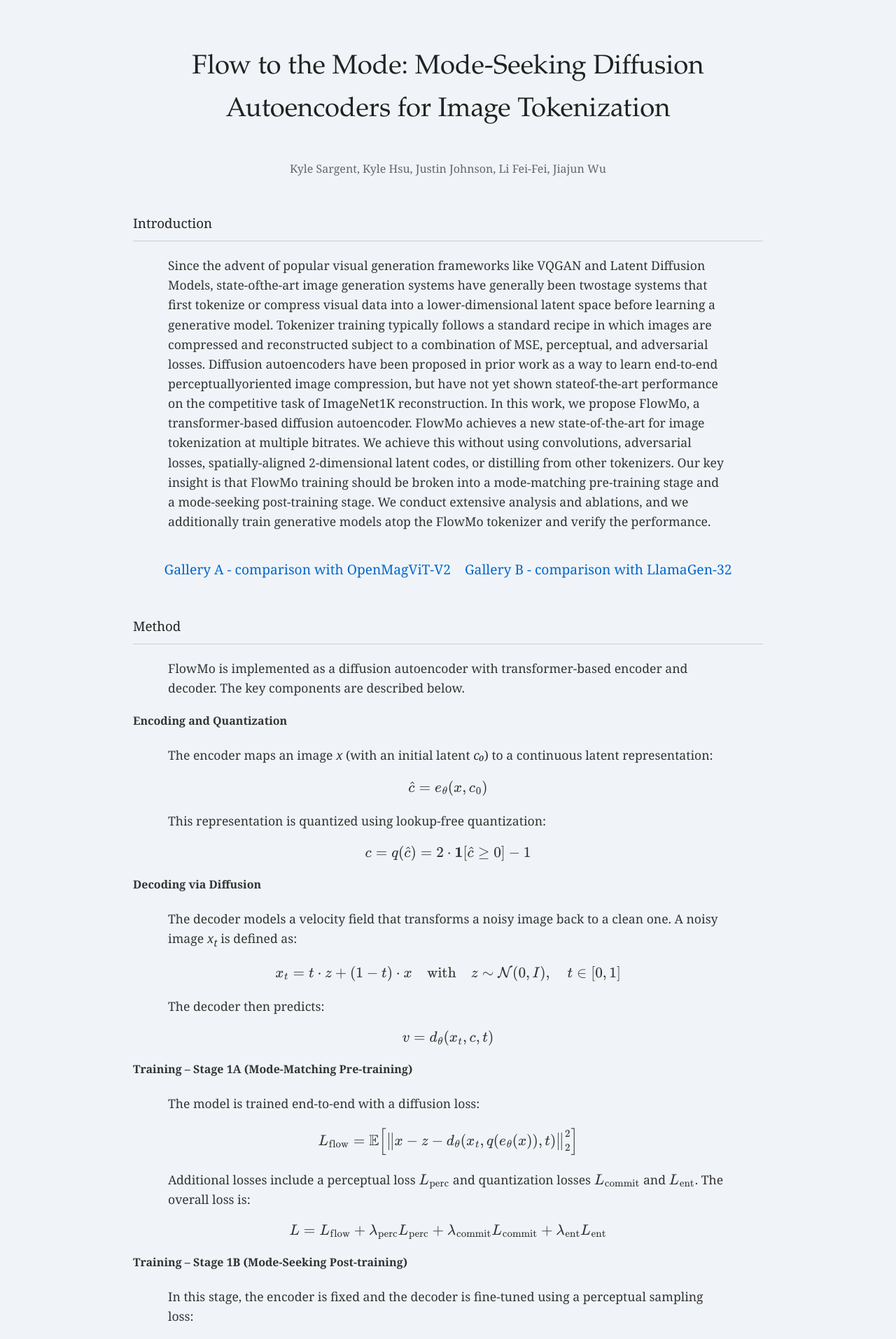
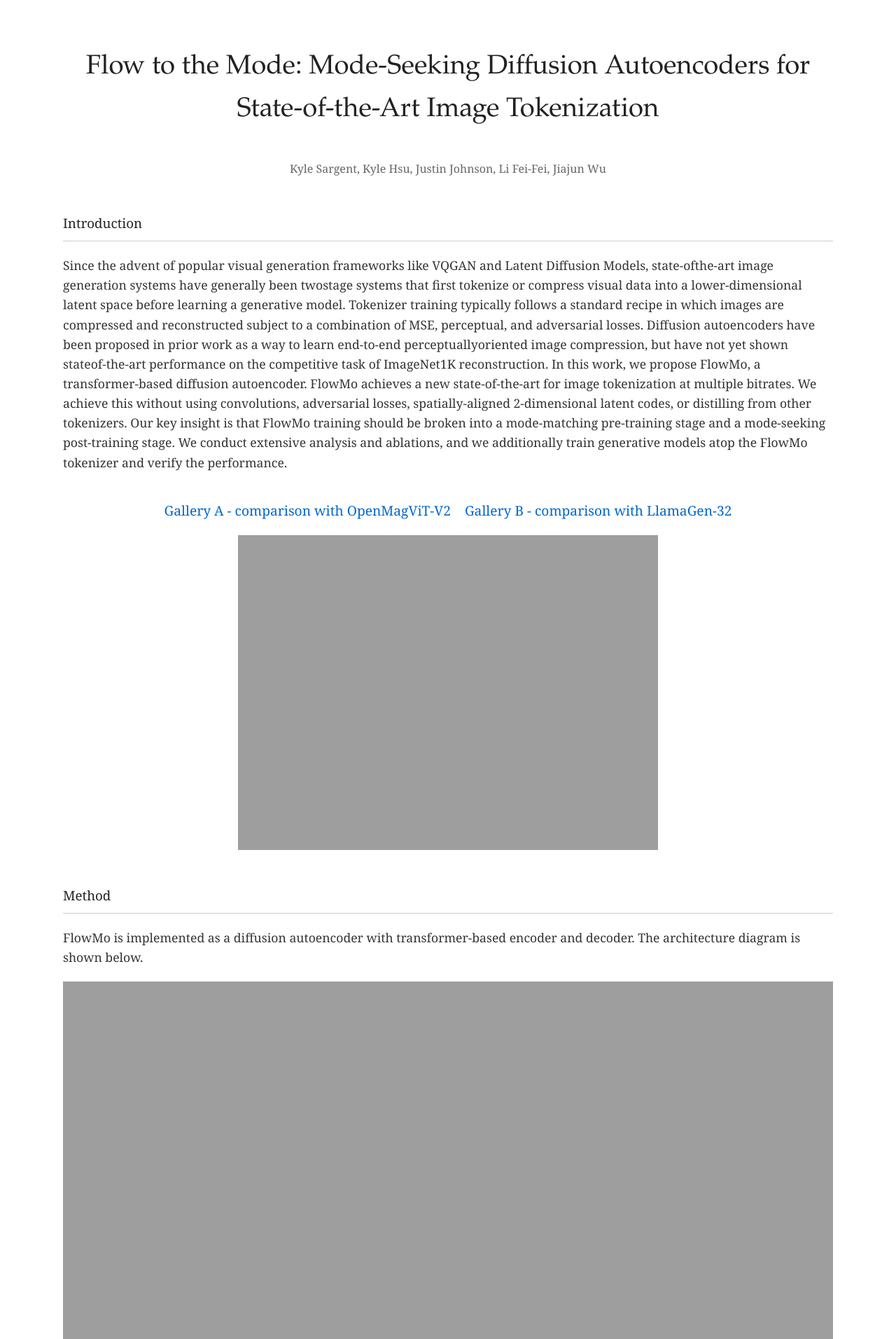
Before and after one commit to kylesargent/kylesargent.github.io, a Jekyll site: the page flowmo.html, which Jekyll copies as it is, in a window 1280 px wide. Shown: the top 1914 px of the page at 70% size. Built offline with Jekyll 4.4.1, drawn with Linux system fonts in a browser that asks for light colours; some of the changed text lies outside the part shown.

Commit message:
more stuff

```diff
--- a/flowmo.html
+++ b/flowmo.html
@@ -2,15 +2,16 @@
 <html lang="en">
 <head>
   <meta charset="utf-8">
-  <title>Flow to the Mode: Mode-Seeking Diffusion Autoencoders for Image Tokenization</title>
+  <title>Flow to the Mode: Mode-Seeking Diffusion Autoencoders
+    for State-of-the-Art Image Tokenization</title>
   <style>
     /* Elegant Mathematical Blog Style with Light Blue/Gray Tones */
     body {
       margin: 0 auto;
       padding: 40px 20px;
-      max-width: 900px;
+      max-width: 1100px;
       font-family: "Georgia", serif;
-      background-color: #f0f4f8;
+      background-color: #ffffff;
       color: #333;
       line-height: 1.6;
     }
@@ -53,7 +54,7 @@
       color: #222;
     }
     p {
-      max-width: 800px;
+      max-width: 1100px;
       margin: 20px auto;
       font-size: 1.1em;
     }
@@ -87,7 +88,7 @@
       font-size: 1.1em;
     }
     .comparison-container {
-        max-width: 900px;
+        max-width: 1100px;
         margin: 0 auto;
         font-family: Arial, sans-serif;
         }
@@ -202,7 +203,8 @@
 </head>
 <body>
 
-  <h1>Flow to the Mode: Mode-Seeking Diffusion Autoencoders for Image Tokenization</h1>
+  <h1>Flow to the Mode: Mode-Seeking Diffusion Autoencoders
+    for State-of-the-Art Image Tokenization</h1>
   <h2></h2>
   <p class="authors">
     Kyle Sargent, Kyle Hsu, Justin Johnson, Li Fei-Fei, Jiajun Wu
@@ -254,13 +256,16 @@
     </body>
     </html>
 
+    <img src="images/flowmo/teaser (19).svg" alt="Vector Graphic", width=600>
 
   <h3>Method</h3>
   <p>
-    FlowMo is implemented as a diffusion autoencoder with transformer-based encoder and decoder. The key components are described below.
+    FlowMo is implemented as a diffusion autoencoder with transformer-based encoder and decoder. The architecture diagram is shown below.
   </p>
 
-  <h4>Encoding and Quantization</h4>
+  <img src="images/flowmo/Arch (3).svg" alt="Vector Graphic", width=1300>
+
+  <!-- <h4>Encoding and Quantization</h4> -->
   <p>
     The encoder maps an image <em>x</em> (with an initial latent <em>c₀</em>) to a continuous latent representation:
   </p>
@@ -274,7 +279,7 @@
     $$c = q(\hat{c}) = 2 \cdot \mathbf{1}[\hat{c} \geq 0] - 1$$
   </div>
 
-  <h4>Decoding via Diffusion</h4>
+  <!-- <h4>Decoding via Diffusion</h4> -->
   <p>
     The decoder models a velocity field that transforms a noisy image back to a clean one. A noisy image <em>x<sub>t</sub></em> is defined as:
   </p>
@@ -290,6 +295,9 @@
 
   <h4>Training – Stage 1A (Mode-Matching Pre-training)</h4>
   <p>
+    First, FlowMo is trained end-to-end as a diffusion autoencoder. A diagram of the Stage 1A training is shown below:
+    <img src="images/flowmo/Stage 1A.svg" alt="Vector Graphic", width=500>
+
     The model is trained end-to-end with a diffusion loss:
   </p>
   <div class="math-block">
@@ -304,7 +312,11 @@
 
   <h4>Training – Stage 1B (Mode-Seeking Post-training)</h4>
   <p>
-    In this stage, the encoder is fixed and the decoder is fine-tuned using a perceptual sampling loss:
+    In Stage 1B of training, the goal is to constrain the model to drop modes of the reconstruction distribution which are not perceptually close to the original image.
+    A diagram is shown below:
+    <img src="images/flowmo/Stage 1B.svg" alt="Vector Graphic", width=550>
+
+    In this stage, the encoder is fixed and the decoder is fine-tuned using a sample-level perceptual loss:
   </p>
   <div class="math-block">
     $$L_{\text{sample}} = \mathbb{E}\Big[d_{\text{perc}}\Big(x, \Big(d_{t_n} \circ d_{t_{n-1}} \circ \cdots \circ d_{t_1}\Big)(x)\Big]\Big)$$
--- a/flowmo_a_gallery.html
+++ b/flowmo_a_gallery.html
@@ -10,7 +10,7 @@
       padding: 40px 20px;
       max-width: 1800px;
       font-family: "Georgia", serif;
-      background-color: #f0f4f8;
+      background-color: #ffffff;
       color: #333;
       line-height: 1.6;
     }
--- a/flowmo_b_gallery.html
+++ b/flowmo_b_gallery.html
@@ -10,7 +10,7 @@
       padding: 40px 20px;
       max-width: 1800px;
       font-family: "Georgia", serif;
-      background-color: #f0f4f8;
+      background-color: #ffffff;
       color: #333;
       line-height: 1.6;
     }
```
